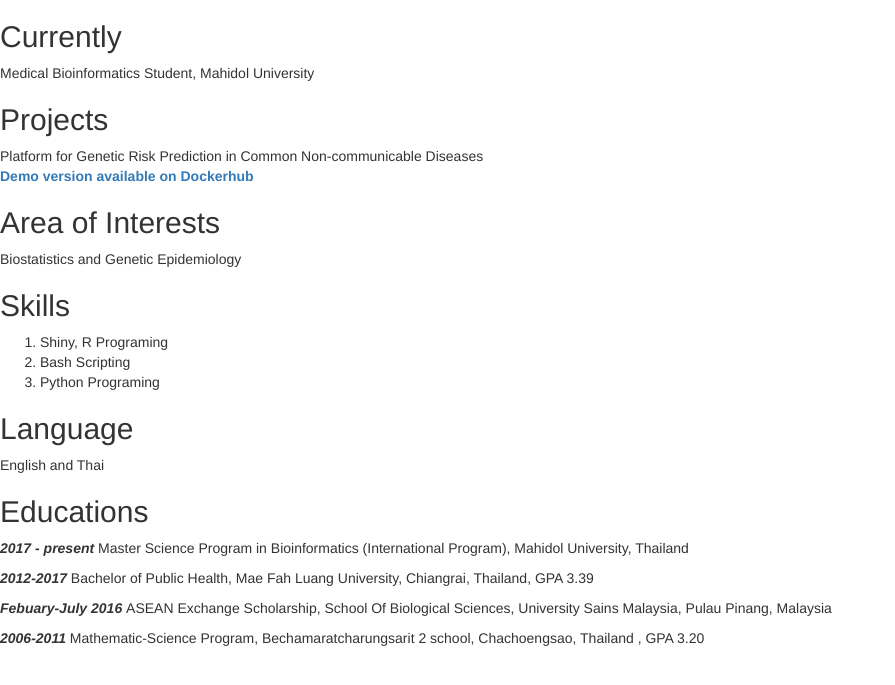
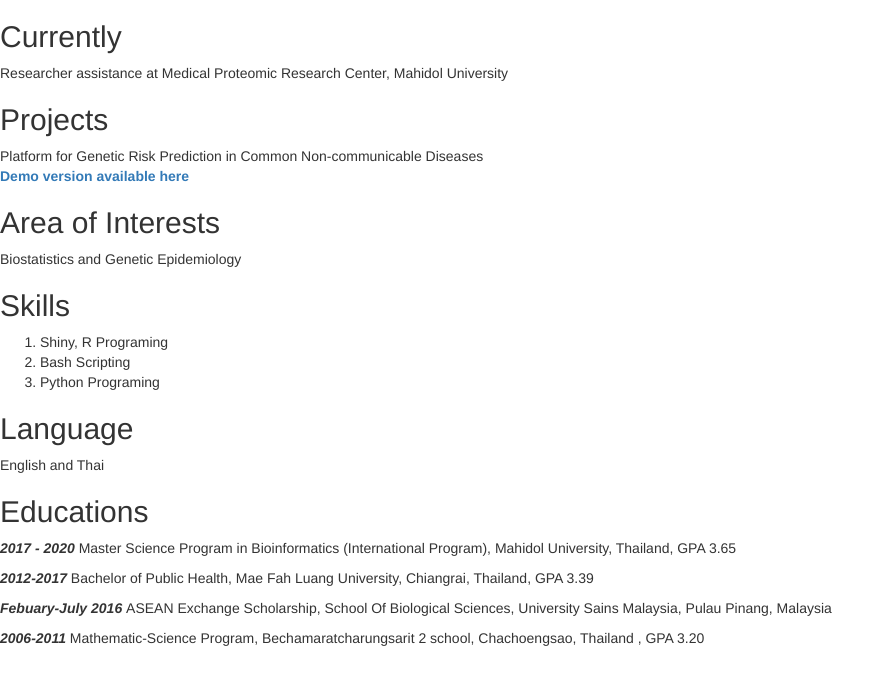
Before and after one commit to kittisaktaoma/yCV, a Jekyll site: the page built from _posts/2019-03-22-cv.md, in a window 1280 px wide. Shown: the top 685 px of the page, without its empty margins (0-895 px from the left). Built offline with Jekyll 4.4.1, drawn with Linux system fonts in a browser that asks for light colours; nearby versions of some CDN libraries; our own code applies the rules of GitHub Pages for plain Markdown files.

Commit message:
Update 2019-03-22-cv.md

```diff
--- a/_posts/2019-03-22-cv.md
+++ b/_posts/2019-03-22-cv.md
@@ -1,10 +1,10 @@
 ---
 ---
 ## Currently
-Medical Bioinformatics Student, Mahidol University
+Researcher assistance at Medical Proteomic Research Center, Mahidol University
 ## Projects
 Platform for Genetic Risk Prediction in Common Non-communicable Diseases <br>
-<a href="https://hub.docker.com/u/kittisak1803"><strong>Demo version available on Dockerhub</strong></a>
+<a href="https://megrs.shinyapps.io/MeGRS/"><strong>Demo version available here</strong></a>
 ## Area of Interests
 Biostatistics and Genetic Epidemiology
 
@@ -17,7 +17,7 @@ Biostatistics and Genetic Epidemiology
 English and Thai
 
 ## Educations
-<strong><em>2017 - present</em></strong> Master Science Program in Bioinformatics (International Program), Mahidol University, Thailand
+<strong><em>2017 - 2020 </em></strong> Master Science Program in Bioinformatics (International Program), Mahidol University, Thailand, GPA 3.65
 
 <strong><em>2012-2017</em></strong> Bachelor of Public Health, Mae Fah Luang University, Chiangrai, Thailand, GPA 3.39
 
```
